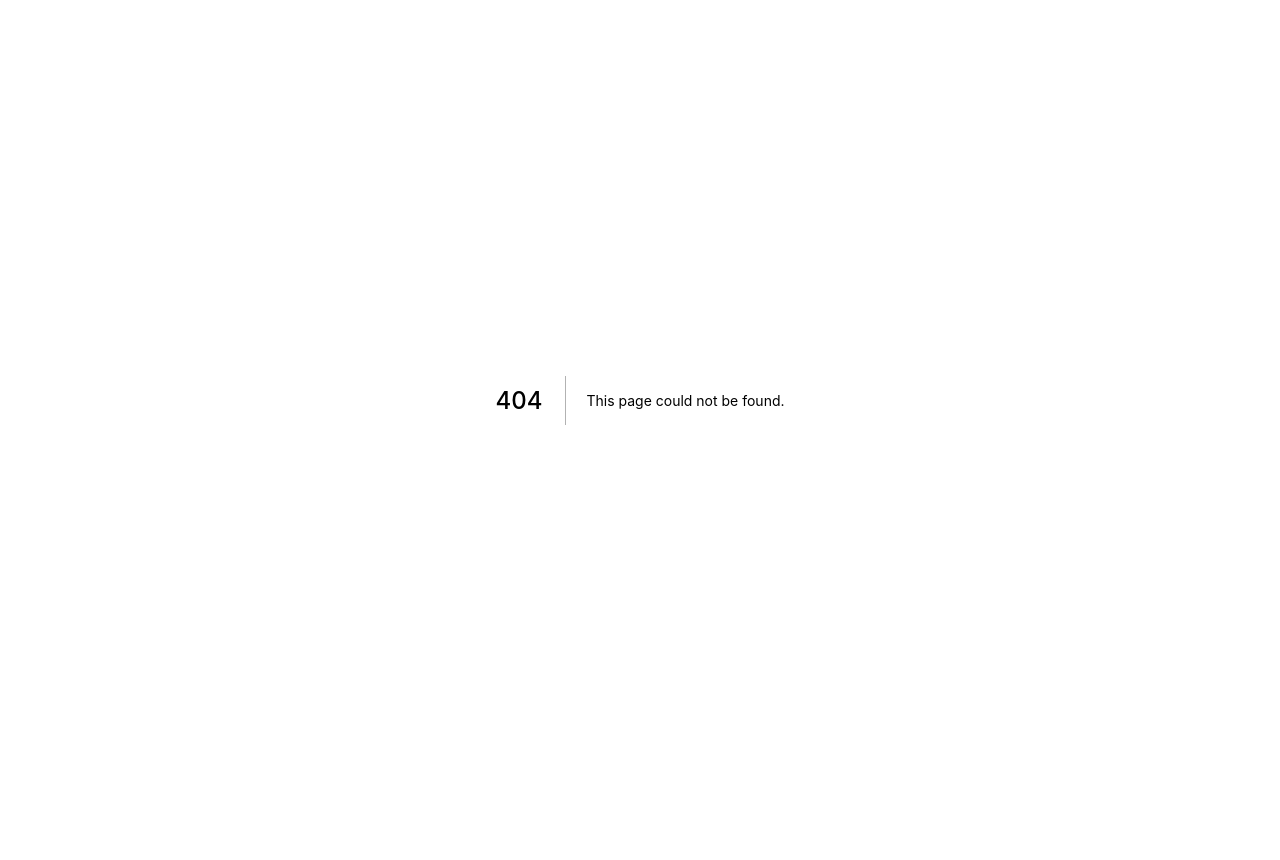
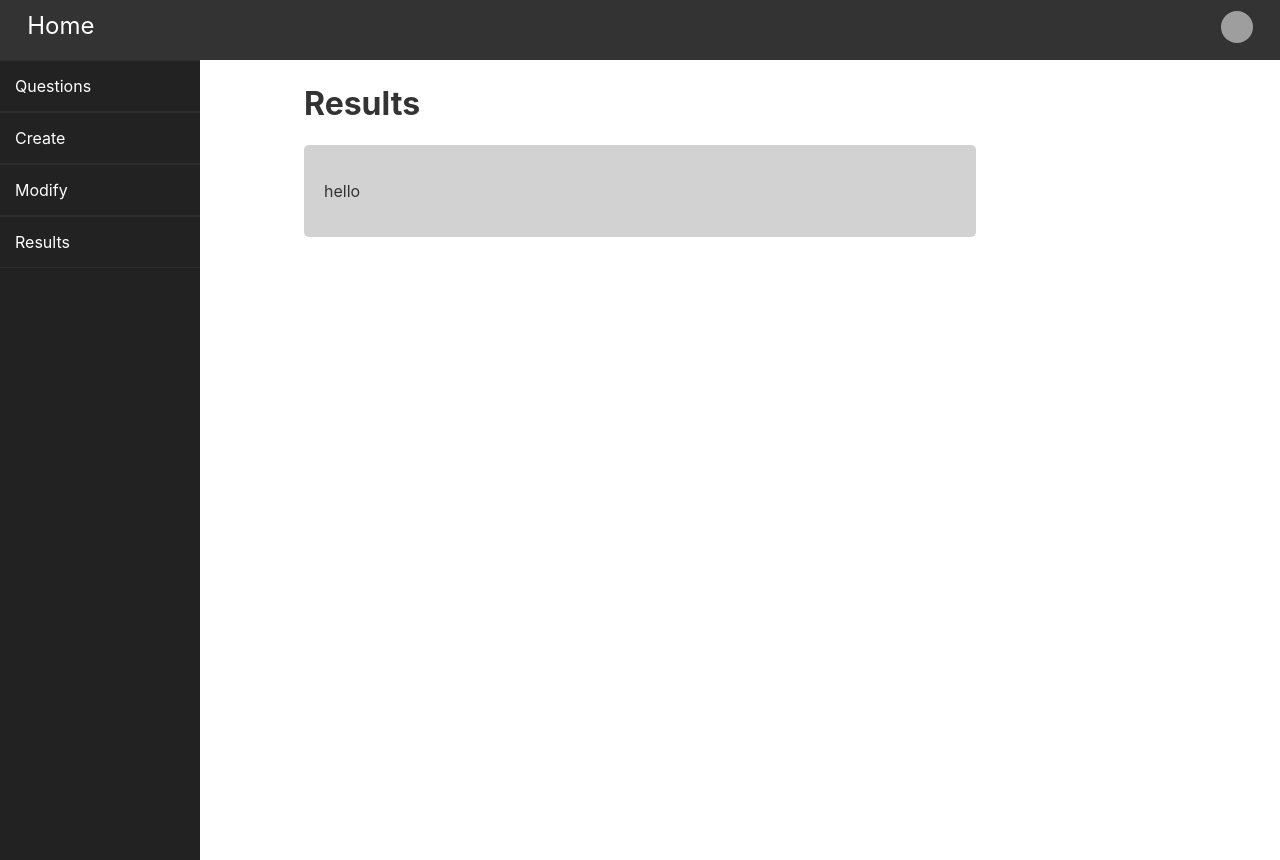
Before and after one commit to MitchellUTS/SES2B, a Next.js app: page /results in a window 1280 px wide. Before the commit this address had no page. Before the commit the page ends 800 px from the top, so only its background shows below. Built offline with nearby package versions, Linux system fonts and the light colour scheme; no server answers; grey boxes are pictures that could not be loaded.

Commit message:
Set up the results page

```diff
--- /dev/null
+++ b/components/forms/results.js
@@ -0,0 +1,15 @@
+import { Component } from 'react';
+import styles from './modify.module.css';
+const axios = require('axios').default;
+
+class Results extends Component {
+    render() {
+        return (
+            <div className={styles.container}>
+                <p>hello</p>
+            </div>
+        )
+    };
+};
+
+export default Results;
--- a/components/menu/sidebar.js
+++ b/components/menu/sidebar.js
@@ -8,6 +8,7 @@ const Sidebar = props => {
           <li><a href="list">Questions</a></li>
           <li><a href="create">Create</a></li>
           <li><a href="modify">Modify</a></li>
+          <li><a href="results">Results</a></li>
         </ul>
       </div>
     </div>
--- /dev/null
+++ b/pages/results.js
@@ -0,0 +1,38 @@
+import Layout from '../components/layout'
+import { useFetchUser } from '../lib/user'
+import Results from '../components/forms/results'
+
+const meta = {
+    title: "Results",
+    description: "The page to display the results of a completed quiz.",
+    //image: "/images/pfp.webp",
+  };
+
+function Home() {
+  const { user, loading } = useFetchUser();
+
+  return (
+    <Layout user={user} loading={loading} meta={meta}>
+      <h1>Results</h1>
+      <Results user={user} loading={loading} />
+
+      {loading && <p>Loading login info...</p>}
+
+      {!loading && !user && (
+        <p>
+            {/* <a href="/api/auth/login">Login</a> to see your profile */}
+        </p>
+      )}
+
+      {user && (
+        <>
+          <p>Name: {user.name}</p>
+          <p>Nickname: {user.nickname}</p>
+          <img src={user.picture} alt="user picture" />
+        </>
+       )}
+    </Layout>
+  )
+}
+
+export default Home;
```
